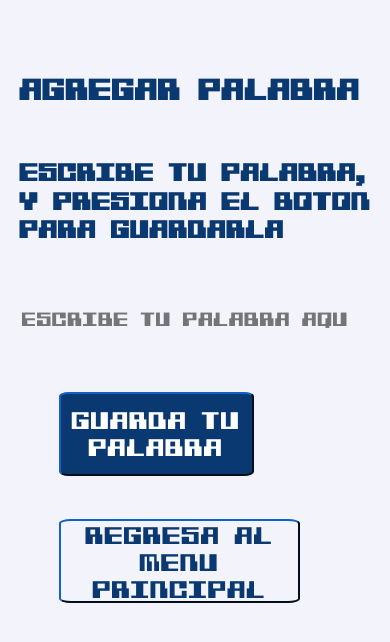
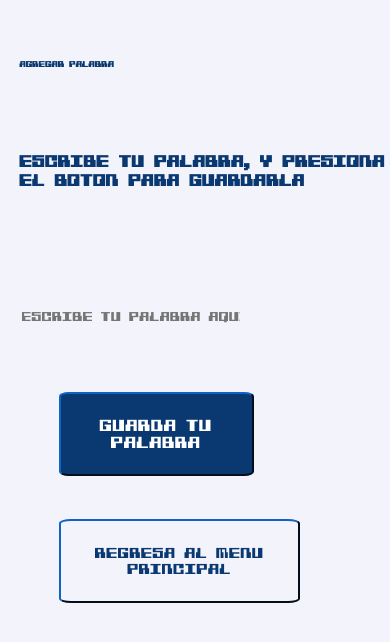
Before and after one commit to Klalvarezm/AluraChallenge2, a plain HTML site: page addWord.html in a window 390 px wide. Shown: the part 30-672 px from the top of the page. Drawn offline with Linux system fonts and the light colour scheme.

Commit message:
fixed cellphone test

```diff
--- a/css/styles.css
+++ b/css/styles.css
@@ -417,7 +417,7 @@ color: #0A3871;
 
     h1{
         position: absolute;
-        top:20%;
+        top:10%;
         left:2%;
         font-size: 150%;
         text-align: center;
@@ -429,7 +429,7 @@ color: #0A3871;
         top:30%;
         left:2%;
         width: fit-content;
-        font-size: 150%;
+        font-size: 120%;
         line-height: 120%;
         text-align: center;
     }
@@ -440,7 +440,7 @@ color: #0A3871;
         border-radius: 5%;
         padding: 5%,30%;
         display: inline-block;
-        font-size: 150%;
+        font-size: 100%;
         position: absolute;
         top:50%;
         left:25%;
@@ -452,7 +452,7 @@ color: #0A3871;
         border-radius: 5%;
         padding: 5%,30%;
         display: inline-block;
-        font-size: 150%;
+        font-size: 120%;
         position: absolute;
         top:63%;
         left:25%;
@@ -461,18 +461,18 @@ color: #0A3871;
     .addtitle{
         left:5%;
         top:10%;
-        font-size: 180%;
+        font-size: 50%;
     }
     .addsubtitle{
         left:5%;
         top:20%;
-        font-size: 150%;
+        font-size: 100%;
         text-align: left;
     }
 
     .addwordspace{
         position: absolute;
-        font-size: 120%;
+        font-size: 80%;
         left:5%;
         top:40%;
     }
@@ -483,7 +483,7 @@ color: #0A3871;
         border-radius: 5%;
         padding: 5%,30%;
         display: inline-block;
-        font-size: 150%;
+        font-size: 100%;
         position: absolute;
         top:50%;
         left:15%;
@@ -495,7 +495,7 @@ color: #0A3871;
         border-radius: 5%;
         padding: 5%,30%;
         display: inline-block;
-        font-size: 150%;
+        font-size: 90%;
         position: absolute;
         top:65%;
         left:15%;
```
